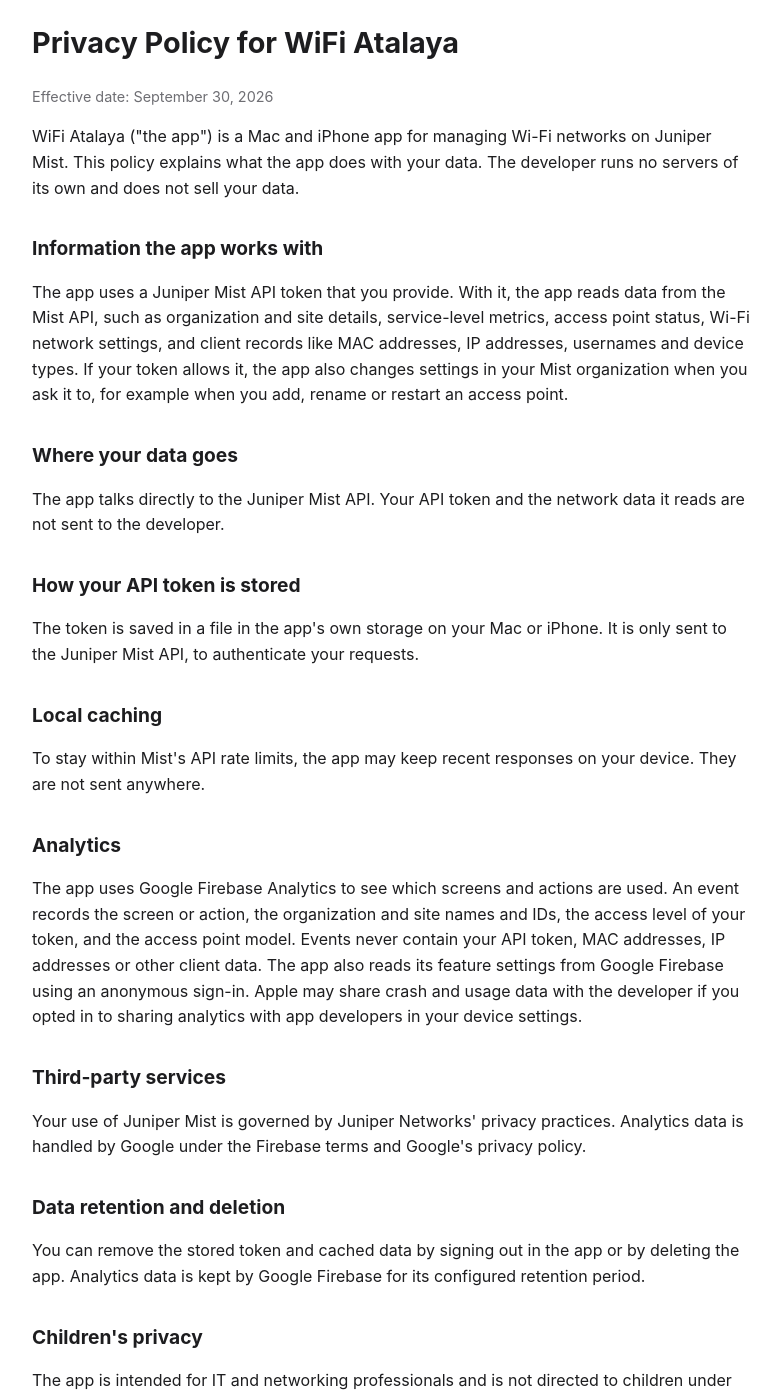
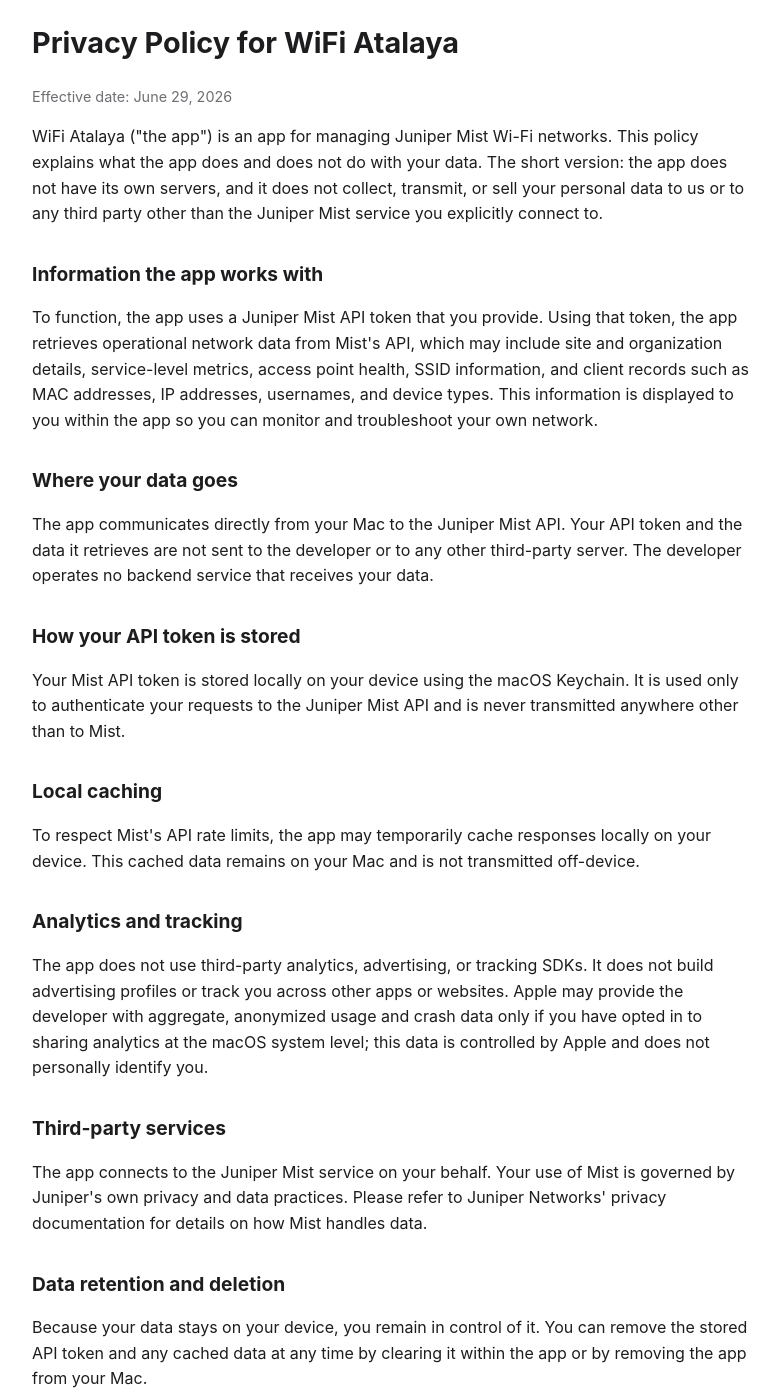
Before and after one commit to timofmax/wifiAtalaya, a plain HTML site: page index.html in a window 1280 px wide. Shown: the part 20-1415 px from the top of the page, without its empty margins (248-1028 px from the left). Drawn offline with Linux system fonts and the light colour scheme.

```diff
--- a/index.html
+++ b/index.html
@@ -3,7 +3,7 @@
 <head>
 <meta charset="utf-8">
 <meta name="viewport" content="width=device-width, initial-scale=1">
-<title>WiFi Atalaya Privacy Policy</title>
+<title>WiFi Atalaya — Privacy Policy</title>
 <style>
   body { font-family: -apple-system, BlinkMacSystemFont, "Segoe UI", Roboto, Helvetica, Arial, sans-serif;
          line-height: 1.6; color: #1d1d1f; max-width: 720px; margin: 40px auto; padding: 0 20px; }
@@ -16,50 +16,52 @@
 </head>
 <body>
   <h1>Privacy Policy for WiFi Atalaya</h1>
-  <p class="meta">Effective date: September 30, 2026</p>
+  <p class="meta">Effective date: June 29, 2026</p>
 
-  <p>WiFi Atalaya ("the app") is a Mac and iPhone app for managing Wi-Fi networks on
-  Juniper Mist. This policy explains what the app does with your data. The developer runs
-  no servers of its own and does not sell your data.</p>
+  <p>WiFi Atalaya ("the app") is an app for managing Juniper Mist Wi-Fi
+  networks. This policy explains what the app does and does not do with your data.
+  The short version: the app does not have its own servers, and it does not collect,
+  transmit, or sell your personal data to us or to any third party other than the
+  Juniper Mist service you explicitly connect to.</p>
 
   <h2>Information the app works with</h2>
-  <p>The app uses a Juniper Mist API token that you provide. With it, the app reads data
-  from the Mist API, such as organization and site details, service-level metrics, access
-  point status, Wi-Fi network settings, and client records like MAC addresses, IP
-  addresses, usernames and device types. If your token allows it, the app also changes
-  settings in your Mist organization when you ask it to, for example when you add, rename
-  or restart an access point.</p>
+  <p>To function, the app uses a Juniper Mist API token that you provide. Using that
+  token, the app retrieves operational network data from Mist's API, which may include
+  site and organization details, service-level metrics, access point health, SSID
+  information, and client records such as MAC addresses, IP addresses, usernames, and
+  device types. This information is displayed to you within the app so you can monitor
+  and troubleshoot your own network.</p>
 
   <h2>Where your data goes</h2>
-  <p>The app talks directly to the Juniper Mist API. Your API token and the network data
-  it reads are not sent to the developer.</p>
+  <p>The app communicates directly from your Mac to the Juniper Mist API. Your API token
+  and the data it retrieves are not sent to the developer or to any other third-party
+  server. The developer operates no backend service that receives your data.</p>
 
   <h2>How your API token is stored</h2>
-  <p>The token is saved in a file in the app's own storage on your Mac or iPhone. It is
-  only sent to the Juniper Mist API, to authenticate your requests.</p>
+  <p>Your Mist API token is stored locally on your device using the macOS Keychain. It is
+  used only to authenticate your requests to the Juniper Mist API and is never
+  transmitted anywhere other than to Mist.</p>
 
   <h2>Local caching</h2>
-  <p>To stay within Mist's API rate limits, the app may keep recent responses on your
-  device. They are not sent anywhere.</p>
+  <p>To respect Mist's API rate limits, the app may temporarily cache responses locally on
+  your device. This cached data remains on your Mac and is not transmitted off-device.</p>
 
-  <h2>Analytics</h2>
-  <p>The app uses Google Firebase Analytics to see which screens and actions are used.
-  An event records the screen or action, the organization and site names and IDs, the
-  access level of your token, and the access point model. Events never contain your API
-  token, MAC addresses, IP addresses or other client data. The app also reads its
-  feature settings from Google Firebase using an anonymous sign-in. Apple may share crash
-  and usage data with the developer if you opted in to sharing analytics with app
-  developers in your device settings.</p>
+  <h2>Analytics and tracking</h2>
+  <p>The app does not use third-party analytics, advertising, or tracking SDKs. It does
+  not build advertising profiles or track you across other apps or websites. Apple may
+  provide the developer with aggregate, anonymized usage and crash data only if you have
+  opted in to sharing analytics at the macOS system level; this data is controlled by
+  Apple and does not personally identify you.</p>
 
   <h2>Third-party services</h2>
-  <p>Your use of Juniper Mist is governed by Juniper Networks' privacy practices.
-  Analytics data is handled by Google under the Firebase terms and Google's privacy
-  policy.</p>
+  <p>The app connects to the Juniper Mist service on your behalf. Your use of Mist is
+  governed by Juniper's own privacy and data practices. Please refer to Juniper Networks'
+  privacy documentation for details on how Mist handles data.</p>
 
   <h2>Data retention and deletion</h2>
-  <p>You can remove the stored token and cached data by signing out in the app or by
-  deleting the app. Analytics data is kept by Google Firebase for its configured
-  retention period.</p>
+  <p>Because your data stays on your device, you remain in control of it. You can remove
+  the stored API token and any cached data at any time by clearing it within the app or
+  by removing the app from your Mac.</p>
 
   <h2>Children's privacy</h2>
   <p>The app is intended for IT and networking professionals and is not directed to
```
Also changed, not shown: support.html (+12 -14 lines).
